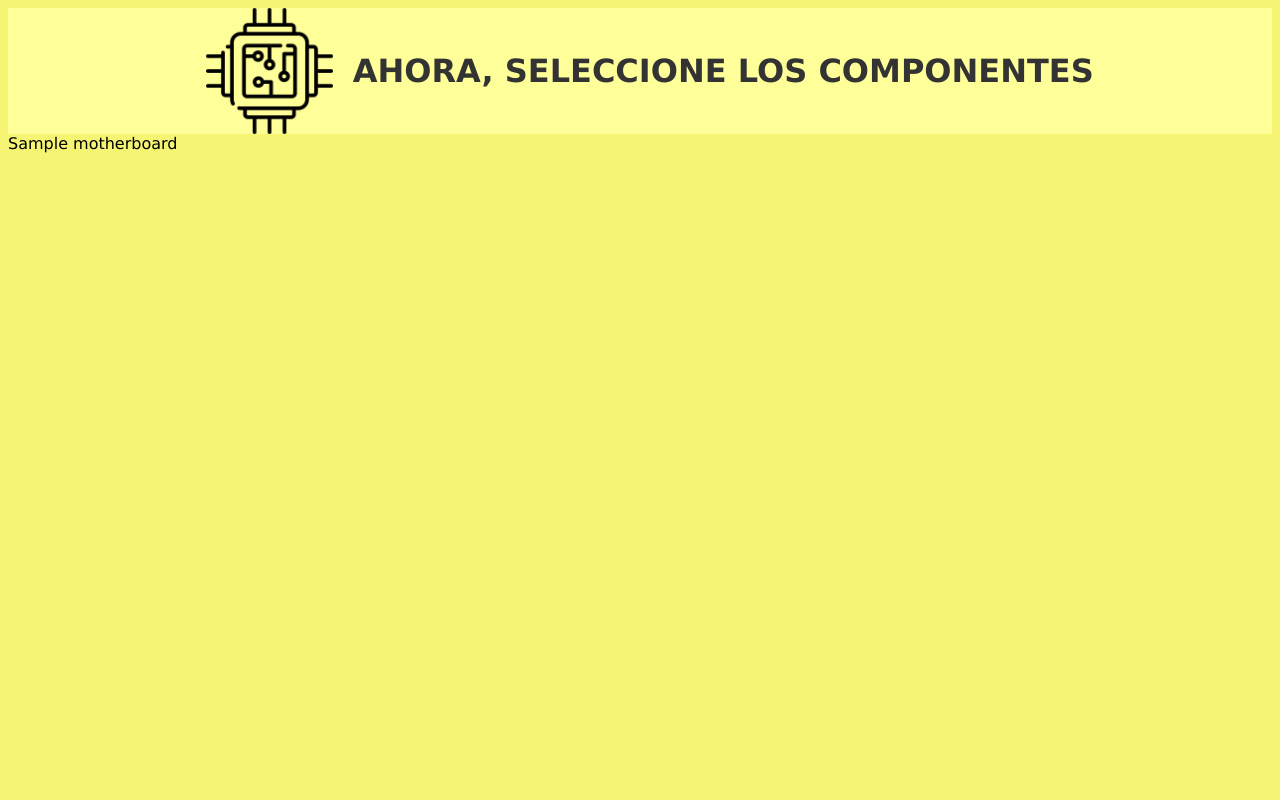
After one commit to ChangKuoman/SACPU, a Flask app: page /simulator/1 in a window 1280 px wide. The commit adds this page. Run offline with Flask 2, Linux system fonts and the light colour scheme; tables that the repository leaves empty hold one stand-in row (values such as "Sample post").

Commit message:
endpoint elegir motherboard asíncrona

```diff
--- a/app.py
+++ b/app.py
@@ -157,9 +157,29 @@ def register_create():
 def simulator():
     global actual_user
     if actual_user != '':
-        return render_template('simulator.html')
+        return render_template('simulator.html', motherboards=MotherBoard.query.all())
     else:
         abort(401)
+
+@app.route('/simulator/motherboard', methods=['POST', 'GET'])
+def simulator_choose_motherboard():
+    response = {}
+    try:
+        motherboard = request.get_json()["motherboard"]
+        motherboard = int(motherboard.strip('/'))
+        response['error'] = False
+        response['motherboard'] = motherboard
+    except Exception as e:
+        response['error'] = True
+        print(e)
+    finally:
+        pass
+
+    return jsonify(response)
+
+@app.route('/simulator/<motherboard>', methods=['POST', 'GET'])
+def simulator_motherboard(motherboard):
+    return render_template('simulator_motherboard.html', motherboard=MotherBoard.query.filter_by(id=int(motherboard)).first())
 
 @app.errorhandler(404)
 def error_404(error):
--- /dev/null
+++ b/templates/simulator_motherboard.html
@@ -0,0 +1,21 @@
+<html>
+    <head>
+        <title>
+            SACPU - Simulador de Armado de CPU
+        </title>
+        <link rel="shortcut icon" type="image/png" href="static/img/favicon.ico">
+        <link rel="stylesheet" href="static/css/style.css">
+    </head>
+
+    <body class="fondo">
+        <header class="header">
+            <img class="icono" src="static/img/favicon.ico" alt="Icono" width="64px" height="64px">
+            <h1>
+                AHORA, SELECCIONE LOS COMPONENTES
+            </h1>
+        </header>
+        <div>
+            {{motherboard.name}}
+        </div>
+    </body>
+</html>
--- a/templates/static/css/style.css
+++ b/templates/static/css/style.css
@@ -127,3 +127,11 @@ html{
     color: red;
     font-size: 14px;
 }
+
+.no_dots{
+    list-style-type: none;
+}
+
+.description_list{
+    font-size: 14px;
+}
```
Also changed, not shown: data.py (added, +29 -0 lines), templates/simulator.html (+55 -5 lines).
